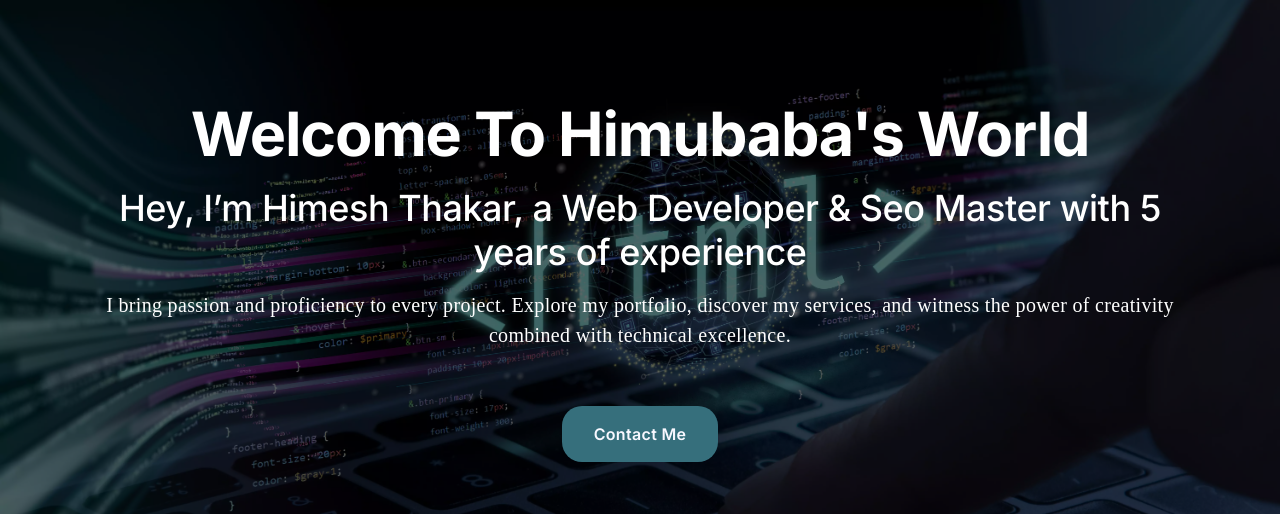
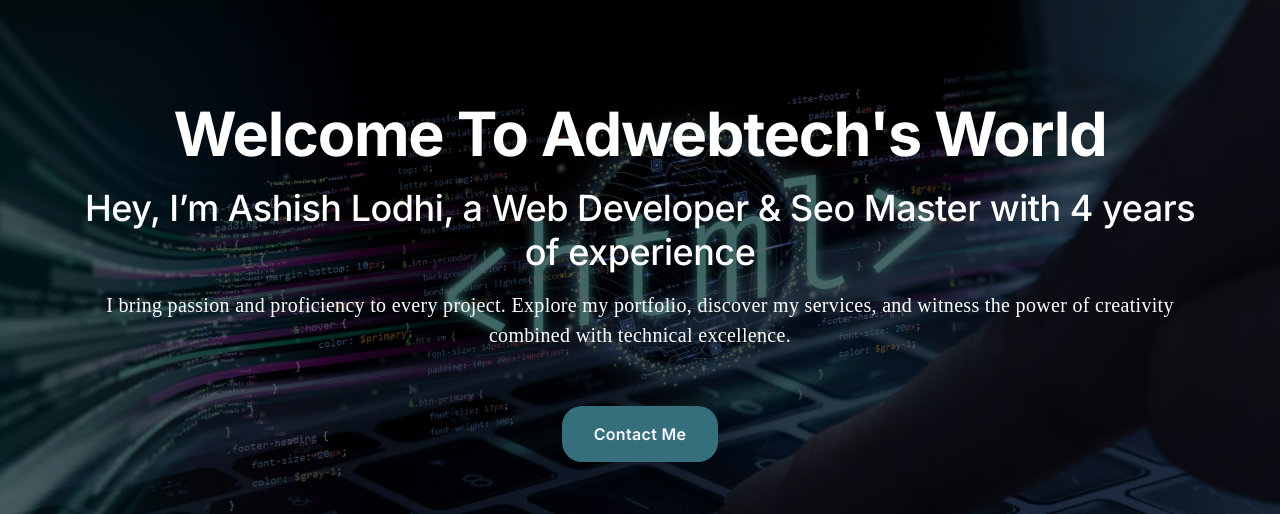
Before and after one commit to Ashishlodhiwebdesigner/adwebtech.github.io, a PHP site: page / in a window 1280 px wide. Shown: the part 85-599 px from the top of the page. Run offline with PHP 8.4, Linux system fonts and the light colour scheme.

Commit message:
heading change

```diff
--- a/index.php
+++ b/index.php
@@ -62,7 +62,7 @@
                 <div class="container">
                     <div class="mobile-menu">
                         <div>
-                            <a class="navbar-brand" href="index.php"><img alt="himubaba brand"  src="https://adwebtech.online/assets/images/logo-img.png" style="object-fit: contain; width: 90px;"></a>
+                            <a class="navbar-brand" href="index.php"><img alt="Adwebtech"  src="https://adwebtech.online/assets/images/logo-img.png" style="object-fit: contain; width: 90px;"></a>
                         </div>
                         <div class="hamburger-menu">
                             <div class="bar"></div>
@@ -87,8 +87,8 @@
                         <div class="col-12">
                             <div class="content-block  br-30">
                                 <div class="text-block">
-                                    <h1>Welcome To Himubaba's World</h1>
-                                    <h2 class="mb-16 mt-3">Hey, I’m Himesh Thakar, a Web Developer & Seo Master with 5 years of experience</h2>
+                                    <h1>Welcome To Adwebtech's World</h1>
+                                    <h2 class="mb-16 mt-3">Hey, I’m Ashish Lodhi, a Web Developer & Seo Master with 4 years of experience</h2>
                                     <p class="dark-white mb-2 mt-3" style="font-weight: normal;">I bring passion and proficiency to every project. Explore my portfolio, discover my services, and witness the power of creativity combined with technical excellence.</p>
                                 </div>
                                 <div class="text-center pt-4 pt-xl-5"><a href="#contact" class="cus-btn primary">Contact Me</a></div>
```
